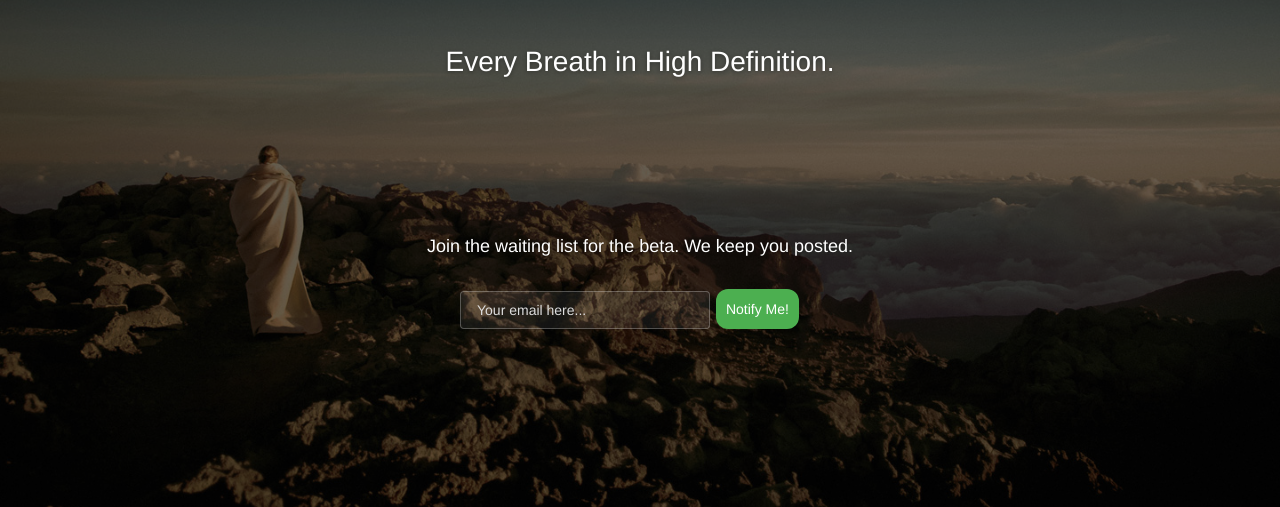
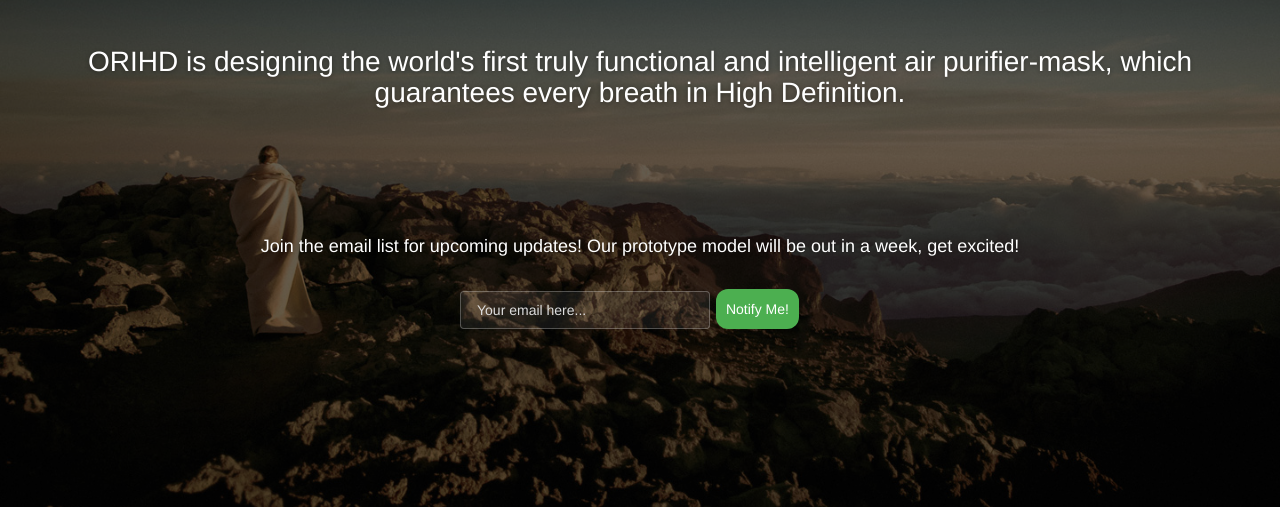
Before and after one commit to Visheshevi/ORiHDPrelauncher, a plain HTML site: page x_coming_sssoon_pages/index.html in a window 1280 px wide. Shown: the part 293-800 px from the top of the page. Drawn offline with Linux system fonts and the light colour scheme; files whose address does not match are found by name; a web font is replaced by a local one.

Commit message:
Modified Text

```diff
--- a/x_coming_sssoon_pages/index.html
+++ b/x_coming_sssoon_pages/index.html
@@ -136,10 +136,10 @@
 <!--  H1 can have 2 designs: "logo" and "logo cursive"           -->
 
         <div class="content">
-            <h4 class="motto">Every Breath in High Definition.</h4>
+            <h4 class="motto">ORIHD is designing the world's first truly functional and intelligent air purifier-mask, which guarantees every breath in High Definition.</h4>
             <div class="subscribe">
                 <h5 class="info-text">
-                    Join the waiting list for the beta. We keep you posted.
+                   Join the email list for upcoming updates! Our prototype model will be out in a week, get excited!
                 </h5>
                 <div class="row">
                     <div class="col-md-4 col-md-offset-4 col-sm6-6 col-sm-offset-3 ">
```
